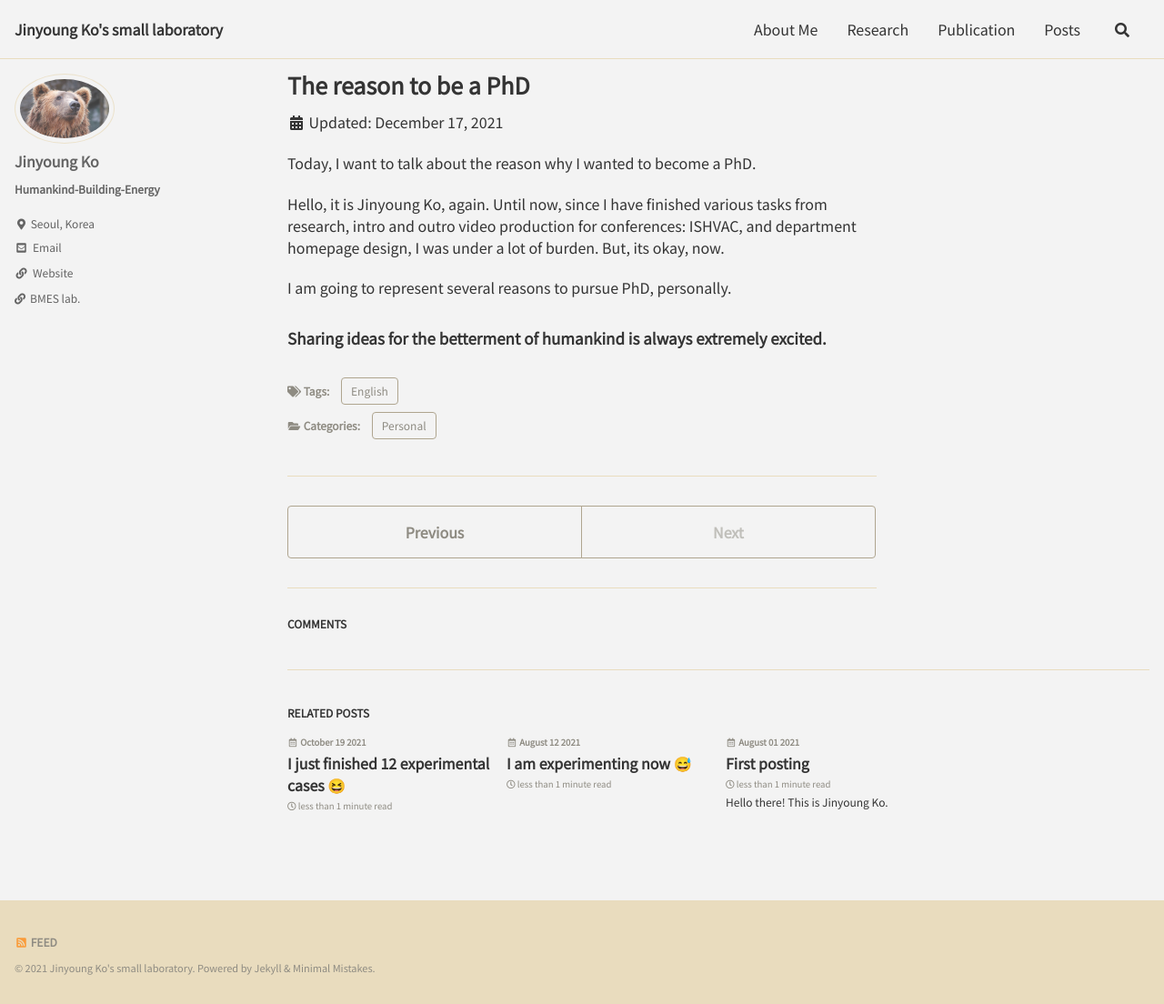
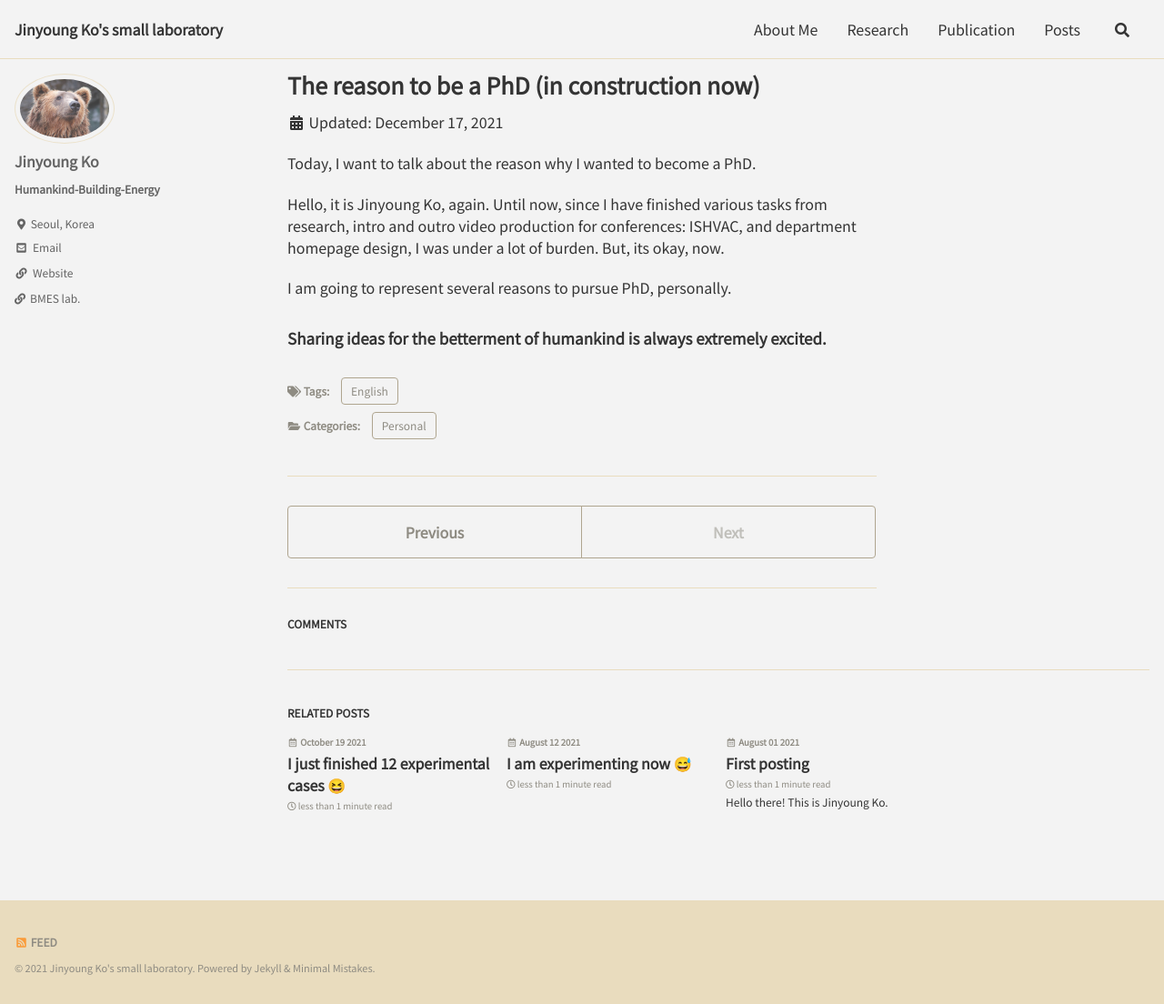
Before and after one commit to jinyoungko96/jinyoungko96.github.io, a Jekyll site: the page built from _posts/2021-12-17-Longtime no see.md, in a window 1280 px wide and 1104 px high. Shown: the whole window at 91% size. Built offline with Jekyll 4.4.1, drawn with Linux system fonts in a browser that asks for light colours; cached includes are drawn as plain includes; emoji names are drawn with the system emoji font; comment, search, counter and statistics services are not loaded.

Commit message:
Update 2021-12-17-Longtime no see.md

```diff
--- a/_posts/2021-12-17-Longtime no see.md
+++ b/_posts/2021-12-17-Longtime no see.md
@@ -1,5 +1,5 @@
 ---
-title: "The reason to be a PhD"
+title: "The reason to be a PhD (in construction now)"
 date: 2021-12-17 02:00
 comments: true
 sitemap :
```
